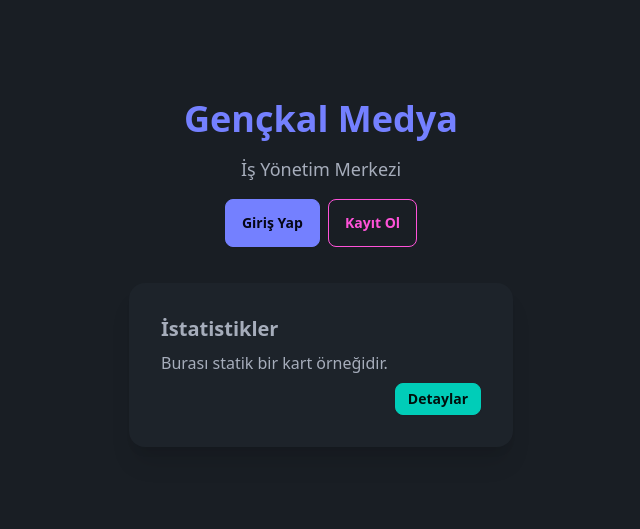
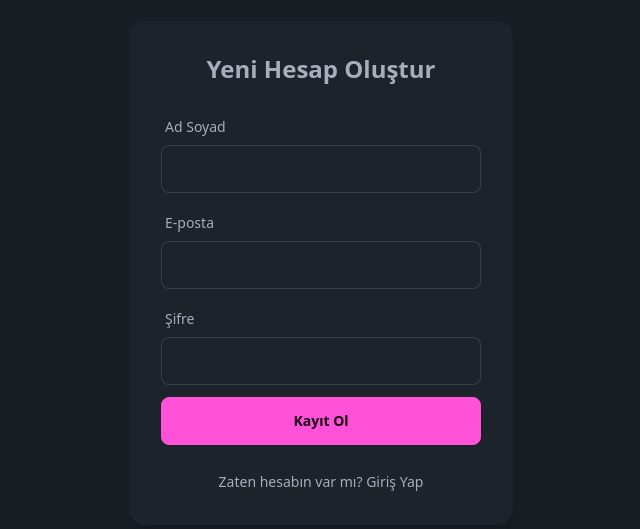
Before and after one commit to zahidyavas/is-takip-otomasyon, a React (Vite) app: page /register in a window 1280 px wide. Shown: the part 127-656 px from the top of the page, without its empty margins (319-959 px from the left). Built offline with nearby package versions, Linux system fonts and the light colour scheme.

Commit message:
login ve register sayfaları oluşturuldu App.jsx dosyasında değişiklikler tanımlandı.

```diff
--- a/src/App.jsx
+++ b/src/App.jsx
@@ -1,32 +1,60 @@
 // src/App.jsx
 import React from 'react';
+import { BrowserRouter as Router, Routes, Route, Navigate } from 'react-router-dom';
+import Login from './pages/Login.jsx';
+import Register from './pages/Register.jsx'; // <--- YENİ: Kayıt sayfasını içeri aldık
 
-function App() {
+// Basit bir Ana Sayfa (Dashboard) taslağı - Şimdilik burada dursun
+const Dashboard = () => {
+  const user = JSON.parse(localStorage.getItem('user'));
+
+  const handleLogout = () => {
+    localStorage.removeItem('user');
+    window.location.href = "/login";
+  };
+
   return (
-    // Tailwind sınıfları: min-h-screen (tam ekran), bg-base-200 (tema rengi)
-    <div className="min-h-screen bg-base-200 flex flex-col items-center justify-center gap-4">
-
-      <h1 className="text-4xl font-bold text-primary">Gençkal Medya</h1>
-      <p className="text-lg">İş Yönetim Merkezi</p>
-
-      {/* DaisyUI Butonları */}
-      <div className="flex gap-2">
-        <button className="btn btn-primary">Giriş Yap</button>
-        <button className="btn btn-outline btn-secondary">Kayıt Ol</button>
+    <div className="min-h-screen bg-base-200 p-10">
+      <div className="navbar bg-base-100 rounded-box shadow-lg mb-8">
+        <div className="flex-1">
+          <a className="btn btn-ghost text-xl">GM Panel</a>
+        </div>
+        <div className="flex-none gap-2">
+          <span className="text-sm font-bold mr-2">Hoşgeldin, {user?.name}</span>
+          <button onClick={handleLogout} className="btn btn-error btn-sm">Çıkış</button>
+        </div>
       </div>
 
-      {/* Örnek bir Kart (Card) */}
-      <div className="card w-96 bg-base-100 shadow-xl mt-5">
-        <div className="card-body">
-          <h2 className="card-title">İstatistikler</h2>
-          <p>Burası statik bir kart örneğidir.</p>
-          <div className="card-actions justify-end">
-            <button className="btn btn-sm btn-accent">Detaylar</button>
+      <div className="hero bg-base-100 rounded-xl p-10 shadow-md">
+        <div className="hero-content text-center">
+          <div className="max-w-md">
+            <h1 className="text-5xl font-bold text-primary">Merhaba!</h1>
+            <p className="py-6">Sisteme başarıyla giriş yaptın. Artık API bağlantımız çalışıyor.</p>
+            <button className="btn btn-primary">İşlere Başla</button>
           </div>
         </div>
       </div>
+    </div>
+  );
+};
 
-    </div>
+function App() {
+  // Kullanıcı giriş yapmış mı kontrol et
+  const user = JSON.parse(localStorage.getItem('user'));
+
+  return (
+    <Router>
+      <Routes>
+        {/* Giriş yapılmamışsa Login'e yönlendir */}
+        <Route path="/login" element={!user ? <Login /> : <Navigate to="/" />} />
+
+        {/* YENİ: Giriş yapılmamışsa Register sayfasına git, yapılmışsa Ana Sayfaya at */}
+        <Route path="/register" element={!user ? <Register /> : <Navigate to="/" />} />
+
+        {/* Giriş yapılmışsa Dashboard'u göster */}
+        <Route path="/" element={user ? <Dashboard /> : <Navigate to="/login" />} />
+      </Routes>
+    </Router>
   );
 }
 
--- /dev/null
+++ b/src/pages/Login.jsx
@@ -0,0 +1,92 @@
+// src/pages/Login.jsx
+import React, { useState } from 'react';
+import axios from 'axios';
+import { useNavigate } from 'react-router-dom';
+
+const Login = () => {
+  const [email, setEmail] = useState('');
+  const [password, setPassword] = useState('');
+  const [error, setError] = useState('');
+  const navigate = useNavigate();
+
+  const handleLogin = async (e) => {
+    e.preventDefault();
+    setError('');
+
+    try {
+      // Senin canlı sunucuna istek atıyoruz
+      const response = await axios.post('https://genckalmedya.cloud/V1/login.php', {
+        email: email,
+        password: password
+      });
+
+      if (response.data.status === 'success') {
+        // Giriş başarılıysa kullanıcıyı tarayıcı hafızasına kaydet
+        localStorage.setItem('user', JSON.stringify(response.data.user));
+
+        // Ana sayfaya yönlendir ve sayfayı yenile (State'lerin güncellenmesi için)
+        window.location.href = "/";
+      } else {
+        // Sunucudan "Hatalı şifre" gibi bir mesaj geldiyse göster
+        setError(response.data.message);
+      }
+
+    } catch (err) {
+      console.error(err);
+      setError('Sunucu ile bağlantı kurulamadı. İnternetinizi kontrol edin.');
+    }
+  };
+
+  return (
+    <div className="min-h-screen flex items-center justify-center bg-base-200">
+      <div className="card w-96 bg-base-100 shadow-xl">
+        <div className="card-body">
+          <h2 className="card-title justify-center text-2xl font-bold mb-4">GM İş Takip</h2>
+
+          {error && (
+            <div role="alert" className="alert alert-error text-sm p-2 mb-2">
+              <svg xmlns="http://www.w3.org/2000/svg" className="stroke-current shrink-0 h-6 w-6" fill="none" viewBox="0 0 24 24"><path strokeLinecap="round" strokeLinejoin="round" strokeWidth="2" d="M10 14l2-2m0 0l2-2m-2 2l-2-2m2 2l2 2m7-2a9 9 0 11-18 0 9 9 0 0118 0z" /></svg>
+              <span>{error}</span>
+            </div>
+          )}
+
+          <form onSubmit={handleLogin} className="space-y-4">
+            <div className="form-control">
+              <label className="label">
+                <span className="label-text">E-posta</span>
+              </label>
+              <input
+                type="email"
+                placeholder="ornek@genckalmedya.com"
+                className="input input-bordered w-full"
+                value={email}
+                onChange={(e) => setEmail(e.target.value)}
+                required
+              />
+            </div>
+
+            <div className="form-control">
+              <label className="label">
+                <span className="label-text">Şifre</span>
+              </label>
+              <input
+                type="password"
+                placeholder="******"
+                className="input input-bordered w-full"
+                value={password}
+                onChange={(e) => setPassword(e.target.value)}
+                required
+              />
+            </div>
+
+            <div className="form-control mt-6">
+              <button className="btn btn-primary w-full">Giriş Yap</button>
+            </div>
+          </form>
+        </div>
+      </div>
+    </div>
+  );
+};
+
+export default Login;
--- /dev/null
+++ b/src/pages/Register.jsx
@@ -0,0 +1,82 @@
+// src/pages/Register.jsx
+import React, { useState } from 'react';
+import axios from 'axios';
+import { useNavigate, Link } from 'react-router-dom'; // Link ekledik
+
+const Register = () => {
+  const [formData, setFormData] = useState({
+    name: '',
+    email: '',
+    password: ''
+  });
+  const [message, setMessage] = useState({ type: '', text: '' });
+  const navigate = useNavigate();
+
+  const handleChange = (e) => {
+    setFormData({ ...formData, [e.target.name]: e.target.value });
+  };
+
+  const handleRegister = async (e) => {
+    e.preventDefault();
+    setMessage({ type: '', text: '' });
+
+    try {
+      // API'ye istek at
+      const response = await axios.post('https://genckalmedya.cloud/V1/register.php', formData);
+
+      if (response.data.status === 'success') {
+        setMessage({ type: 'success', text: response.data.message });
+        // 2 saniye sonra giriş sayfasına yönlendir
+        setTimeout(() => navigate('/login'), 2000);
+      } else {
+        setMessage({ type: 'error', text: response.data.message });
+      }
+
+    } catch (err) {
+      setMessage({ type: 'error', text: 'Sunucu hatası oluştu.' });
+    }
+  };
+
+  return (
+    <div className="min-h-screen flex items-center justify-center bg-base-200">
+      <div className="card w-96 bg-base-100 shadow-xl">
+        <div className="card-body">
+          <h2 className="card-title justify-center text-2xl font-bold mb-4">Yeni Hesap Oluştur</h2>
+
+          {message.text && (
+            <div className={`alert ${message.type === 'success' ? 'alert-success' : 'alert-error'} text-sm p-2`}>
+              <span>{message.text}</span>
+            </div>
+          )}
+
+          <form onSubmit={handleRegister} className="space-y-3">
+            <div className="form-control">
+              <label className="label"><span className="label-text">Ad Soyad</span></label>
+              <input type="text" name="name" onChange={handleChange} className="input input-bordered" required />
+            </div>
+
+            <div className="form-control">
+              <label className="label"><span className="label-text">E-posta</span></label>
+              <input type="email" name="email" onChange={handleChange} className="input input-bordered" required />
+            </div>
+
+            <div className="form-control">
+              <label className="label"><span className="label-text">Şifre</span></label>
+              <input type="password" name="password" onChange={handleChange} className="input input-bordered" required />
+            </div>
+
+            <div className="form-control mt-6">
+              <button className="btn btn-secondary w-full">Kayıt Ol</button>
+            </div>
+          </form>
+
+          <div className="text-center mt-4">
+            <Link to="/login" className="link link-hover text-sm">Zaten hesabın var mı? Giriş Yap</Link>
+          </div>
+        </div>
+      </div>
+    </div>
+  );
+};
+
+export default Register;
```
